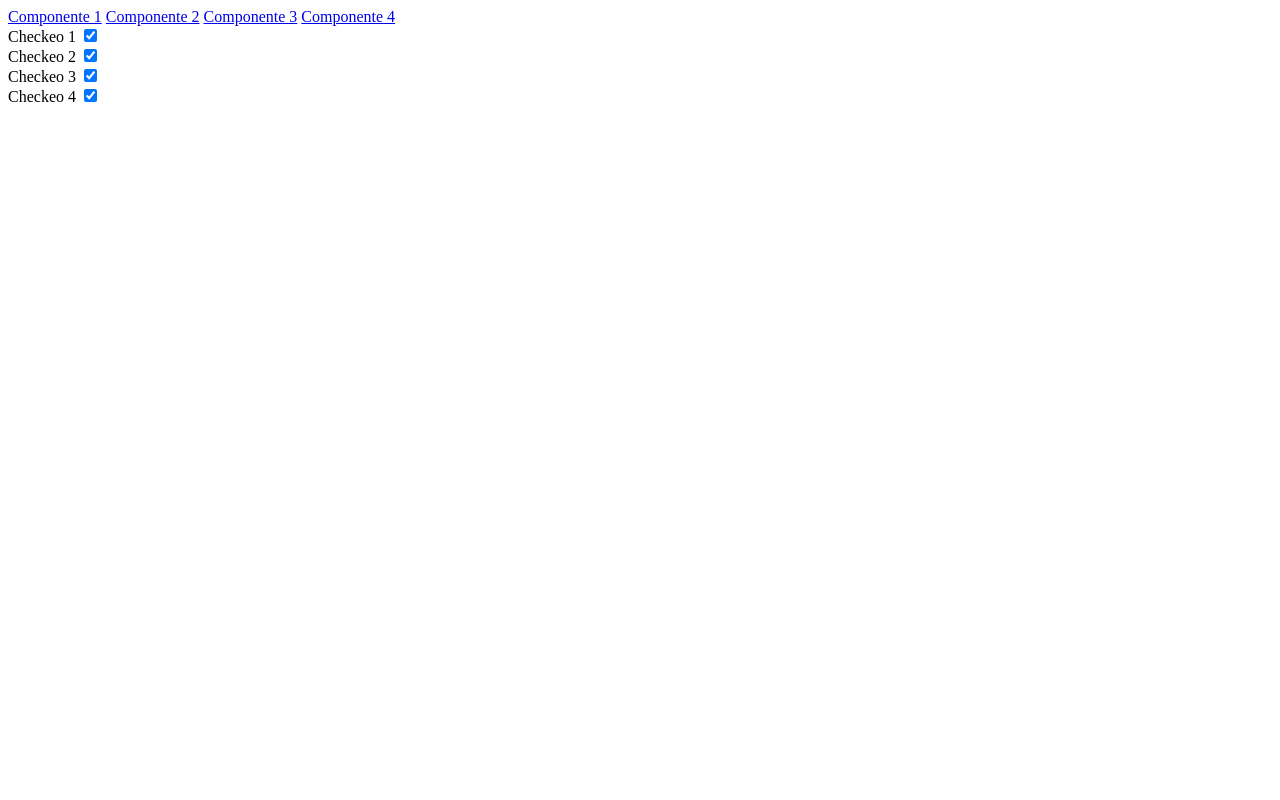
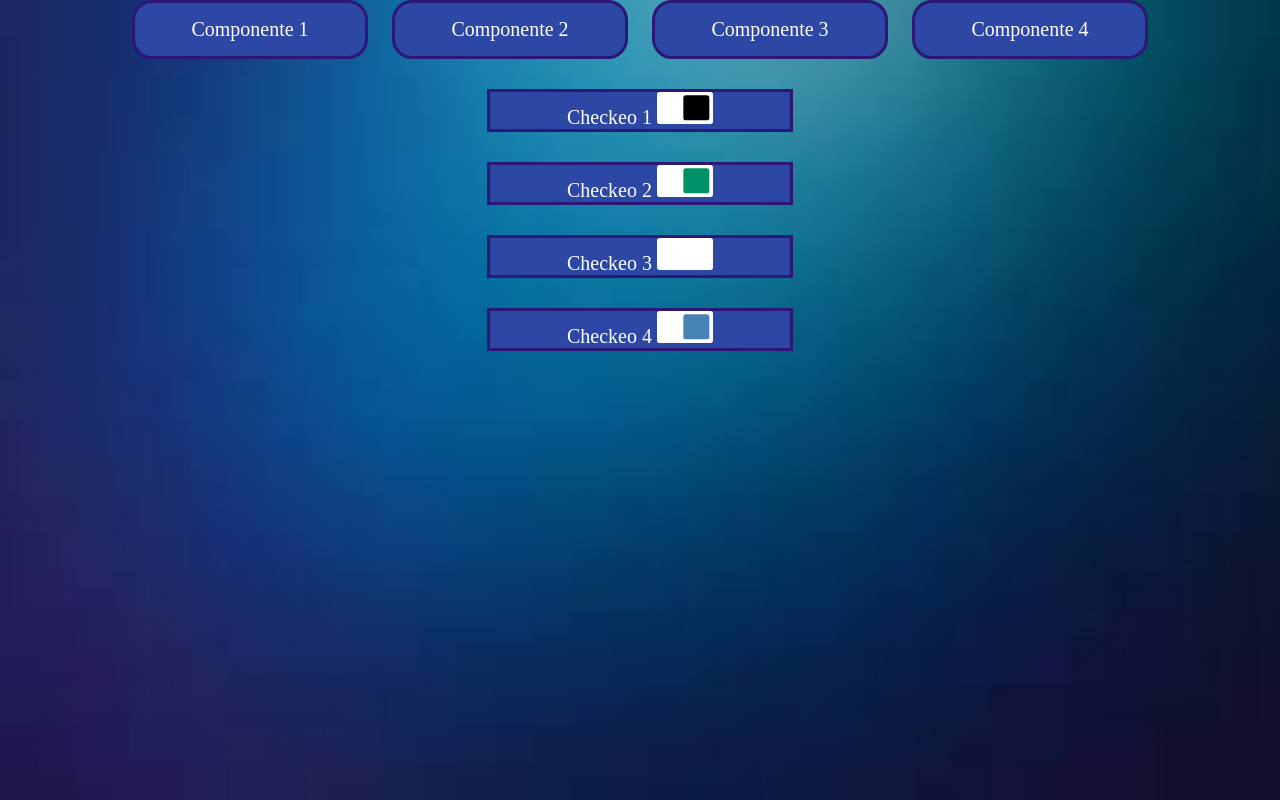
Before and after one commit to EdixonDCT/componentes, a plain HTML site: page comp1.html in a window 1280 px wide. Drawn offline with Linux system fonts and the light colour scheme; the site is published under a folder, as on GitHub Pages, so addresses that start at the root find nothing.

Commit message:
Tercer Arreglo en el Sena

```diff
--- a/comp1.html
+++ b/comp1.html
@@ -4,7 +4,7 @@
     <meta charset="UTF-8">
     <meta name="viewport" content="width=device-width, initial-scale=1.0">
     <title>Componente 1</title>
-    <link rel="stylesheet" href="/css/comp1.css" />
+    <link rel="stylesheet" href="css/comp1.css" />
 </head>
 <body>
     <div class="seleccion">
--- a/style.css
+++ b/style.css
@@ -8,7 +8,7 @@
 }
 body {
     margin: 0;
-    background-image: url(../img/fondo.png);
+    background-image: url(img/fondo.png);
     background-size: cover;
     background-attachment: fixed;
 }
```
